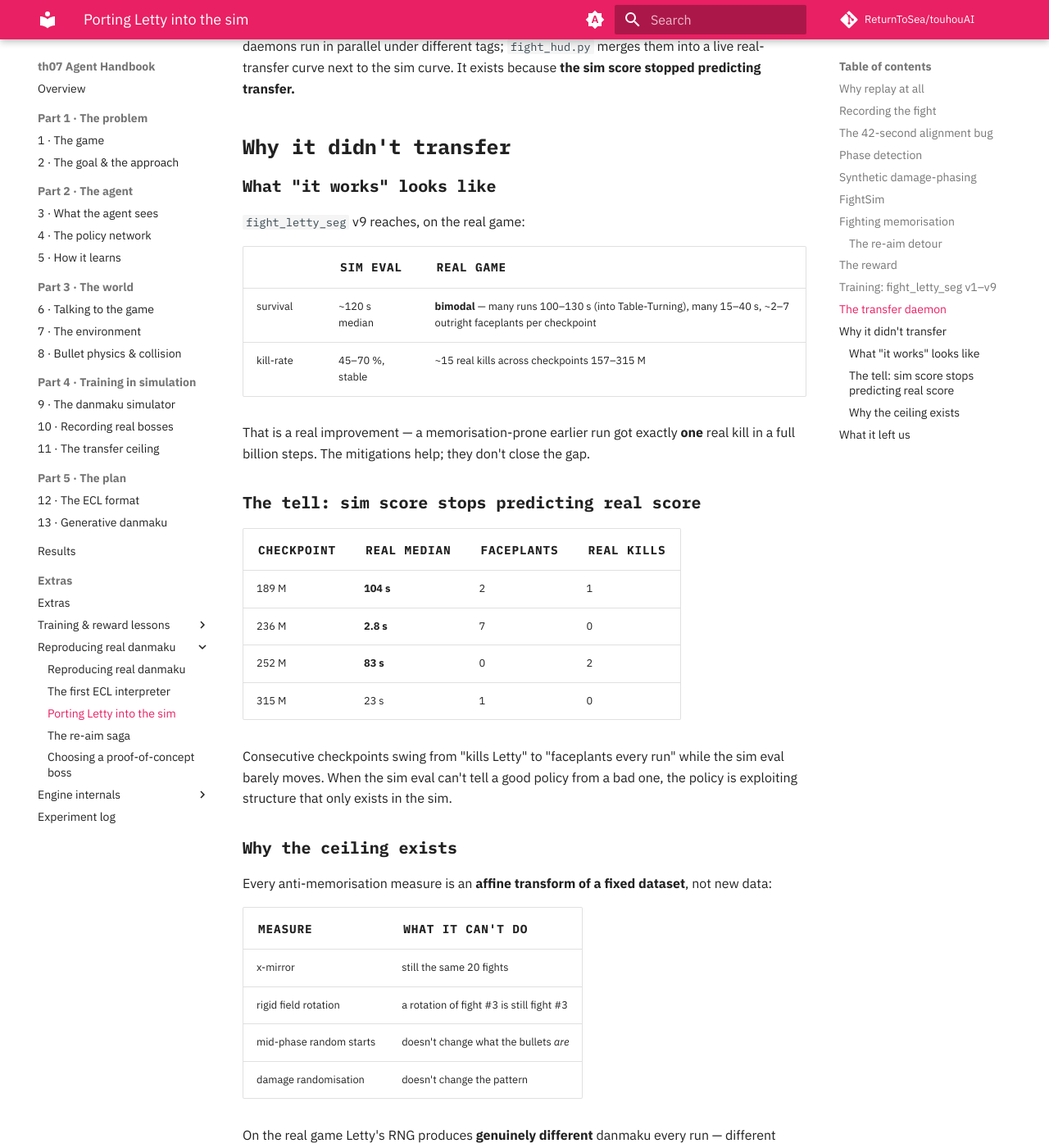
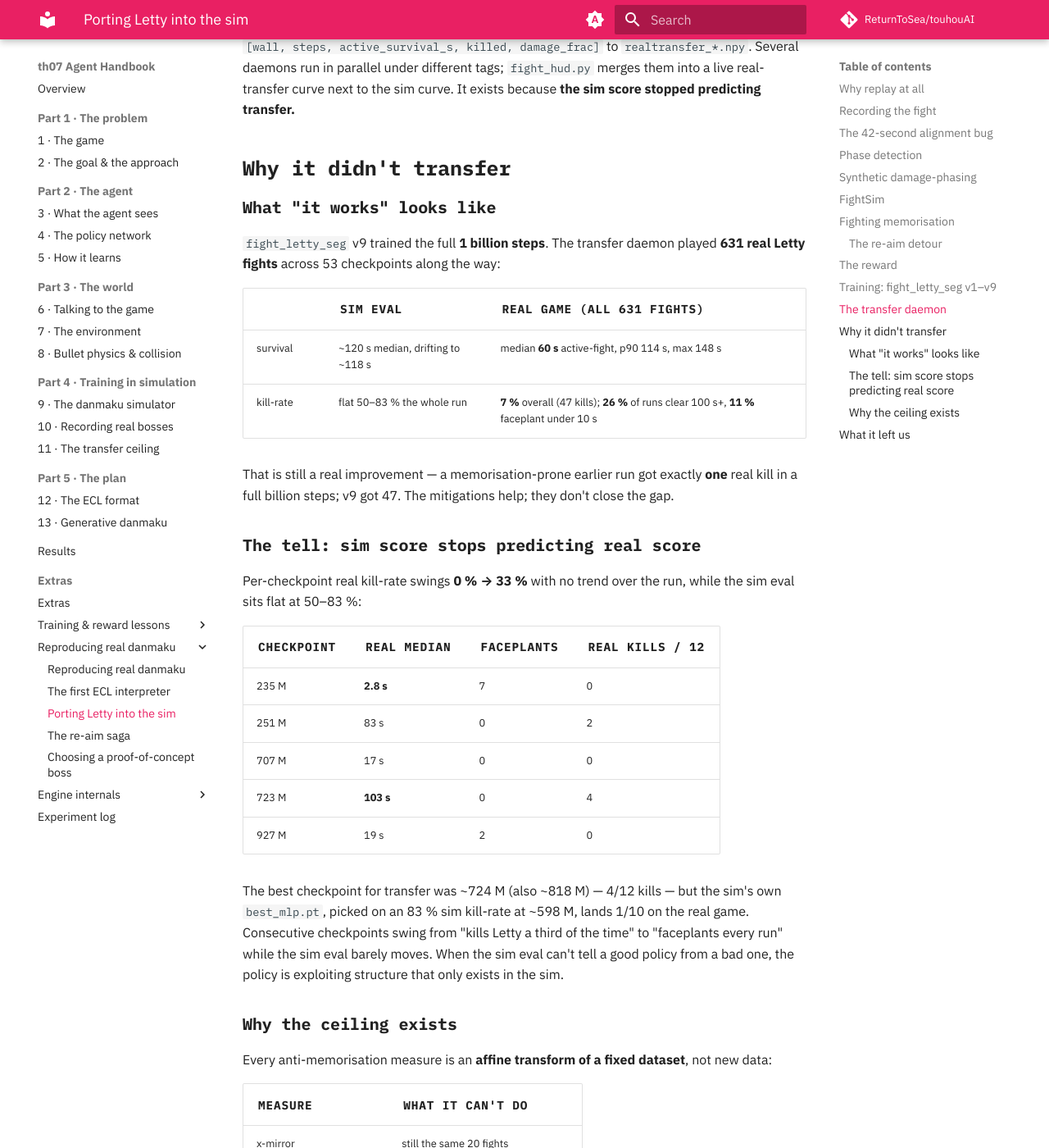
Before and after one commit to ReturnToSea/touhouAI, an MkDocs documentation site: the page built from docs/de-letty-replay.md, in a window 1280 px wide and 1400 px high, scrolled down 4171 px. Shown: the whole window at 82% size. Built offline with MkDocs 1.6.1 and Material for MkDocs 9.7.7, drawn with Linux system fonts in a browser that asks for light colours; comment, search, counter and statistics services are not loaded; some of the changed text lies outside the part shown.

Commit message:
docs: fold in the completed v9 1B-step transfer results
fight_letty_seg v9 finished training (full 1B steps); the transfer daemon
logged 631 real Letty fights across 53 checkpoints. Final numbers:
7% real kill-rate (47 kills), 60s median active-fight, per-checkpoint
kill-rate swinging 0-33% with no trend while sim eval stayed flat at
50-83%. Best transfer checkpoint ~724M (~103s / 33%); the sim's own
best_mlp.pt lands 1/10 real.

Updated de-letty-replay, ceiling, experiment-log, index with the
definitive dataset — the ceiling argument now rests on a complete run,
not a partial slice.

Co-Authored-By: Claude Sonnet 5 <noreply@anthropic.com>
Claude-Session: https://claude.ai/code/session_01HvK66xWtekmqmw4fENNeN8

```diff
--- a/docs/de-letty-replay.md
+++ b/docs/de-letty-replay.md
@@ -1,10 +1,11 @@
 # Porting Letty into the sim
 
 **Verdict:** record-and-replay is the furthest a policy has gone against a real
-boss — it landed ~15 real kills on Letty where a memorisation-prone run got one
-in a billion steps. It still didn't transfer *reliably*, for a reason that
-turned out to be structural, and that reason is [the plan](ecl-vm.md)'s whole
-justification.
+boss — over a full 1 B-step run it killed real Letty **47 times in 631 fights**,
+where a memorisation-prone earlier run got one kill in a billion steps. It still
+didn't transfer *reliably* (7 % overall, wildly checkpoint-dependent), for a
+reason that turned out to be structural — and that reason is
+[the plan](ecl-vm.md)'s whole justification.
 
 This is the end-to-end walkthrough: how ~20 recorded Letty fights became a GPU
 training environment, and why the policy it produced swings between "kills
@@ -143,7 +144,7 @@ reward. Getting here from a survival-weighted reward was
 | v1–v4 | mechanics: phase detection, armor windows, the 20/80 shot model, kill-only reward | sim kill-rate 19 % → noisy 40–100 %; real kills 1-in-a-billion → ~11 by 250 M |
 | v5–v7 | the [re-aim saga](de-reaim.md) | v7 peaked at **88 s** active-fight median — best of any run — then PPO thrashed it to ~20 s |
 | v8 | stability: γ 0.997→0.995, entropy 0.004→0.002, cosine LR, `best_mlp.pt` on eval peaks, + the survival floor | still bimodal |
-| v9 | re-aim removed → rigid field rotation | sim kill-rate **stable 50–70 %** (vs the 0–35 % oscillation of v6–v8) |
+| v9 | re-aim removed → rigid field rotation; trained the full 1 B steps | sim kill-rate **stable 50–83 %** (vs the 0–35 % oscillation of v6–v8) |
 
 The [experiment log](experiment-log.md) has the full run-by-run.
 
@@ -160,29 +161,37 @@ It exists because **the sim score stopped predicting transfer.**
 
 ### What "it works" looks like
 
-`fight_letty_seg` v9 reaches, on the real game:
+`fight_letty_seg` v9 trained the full **1 billion steps**. The transfer daemon
+played **631 real Letty fights** across 53 checkpoints along the way:
 
-| | Sim eval | Real game |
+| | Sim eval | Real game (all 631 fights) |
 |---|---|---|
-| survival | ~120 s median | **bimodal** — many runs 100–130 s (into Table-Turning), many 15–40 s, ~2–7 outright faceplants per checkpoint |
-| kill-rate | 45–70 %, stable | ~15 real kills across checkpoints 157–315 M |
+| survival | ~120 s median, drifting to ~118 s | median **60 s** active-fight, p90 114 s, max 148 s |
+| kill-rate | flat 50–83 % the whole run | **7 %** overall (47 kills); **26 %** of runs clear 100 s+, **11 %** faceplant under 10 s |
 
-That is a real improvement — a memorisation-prone earlier run got exactly **one**
-real kill in a full billion steps. The mitigations help; they don't close the
-gap.
+That is still a real improvement — a memorisation-prone earlier run got exactly
+**one** real kill in a full billion steps; v9 got 47. The mitigations help; they
+don't close the gap.
 
 ### The tell: sim score stops predicting real score
 
-| Checkpoint | Real median | Faceplants | Real kills |
+Per-checkpoint real kill-rate swings **0 % → 33 %** with no trend over the run,
+while the sim eval sits flat at 50–83 %:
+
+| Checkpoint | Real median | Faceplants | Real kills / 12 |
 |---|---|---|---|
-| 189 M | **104 s** | 2 | 1 |
-| 236 M | **2.8 s** | 7 | 0 |
-| 252 M | **83 s** | 0 | 2 |
-| 315 M | 23 s | 1 | 0 |
+| 235 M | **2.8 s** | 7 | 0 |
+| 251 M | 83 s | 0 | 2 |
+| 707 M | 17 s | 0 | 0 |
+| 723 M | **103 s** | 0 | 4 |
+| 927 M | 19 s | 2 | 0 |
 
-Consecutive checkpoints swing from "kills Letty" to "faceplants every run" while
-the sim eval barely moves. When the sim eval can't tell a good policy from a bad
-one, the policy is exploiting structure that only exists in the sim.
+The best checkpoint for transfer was ~724 M (also ~818 M) — 4/12 kills — but the
+sim's own `best_mlp.pt`, picked on an 83 % sim kill-rate at ~598 M, lands 1/10 on
+the real game. Consecutive checkpoints swing from "kills Letty a third of the
+time" to "faceplants every run" while the sim eval barely moves. When the sim
+eval can't tell a good policy from a bad one, the policy is exploiting structure
+that only exists in the sim.
 
 ### Why the ceiling exists
 
```
Also changed, not shown: docs/ceiling.md (+3 -2 lines), docs/experiment-log.md (+11 -8 lines), docs/index.md (+1 -1 lines).
